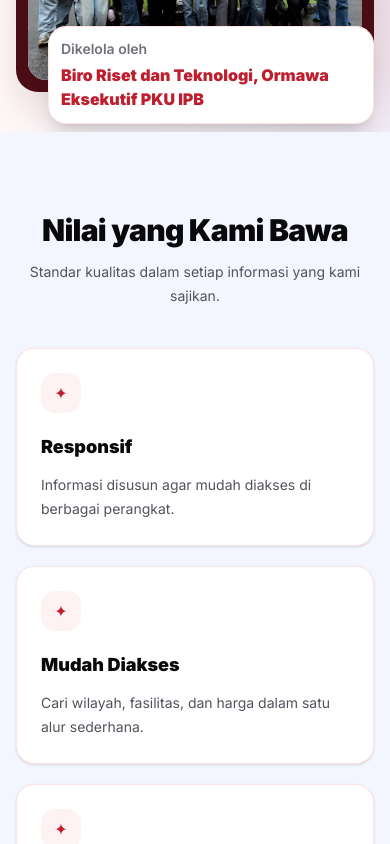
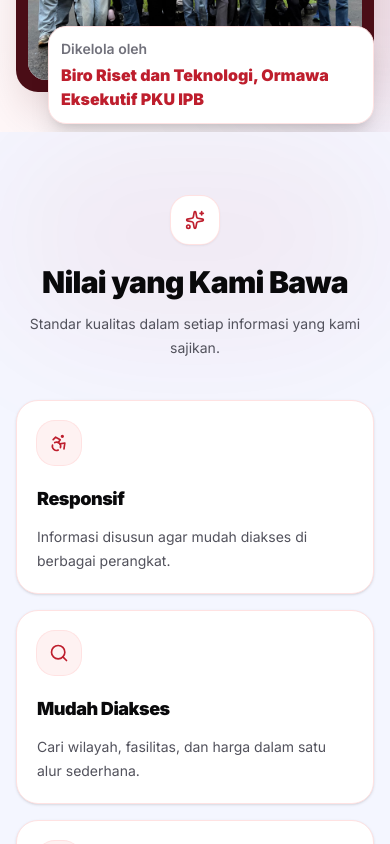
Before and after one commit to anasnasuhaaa/kostascope, a Next.js app: page /about in a window 390 px wide. Shown: the part 680-1524 px from the top of the page. Built offline with nearby package versions, Linux system fonts and the light colour scheme.

Commit message:
fix home page

```diff
--- a/app/about/page.tsx
+++ b/app/about/page.tsx
@@ -4,22 +4,35 @@ import Image from "next/image";
 import SiteFooter from "@/components/site-footer";
 import SiteHeader from "@/components/site-header";
 
+import {
+  Accessibility,
+  Info,
+  LayoutList,
+  Search,
+  Sparkles,
+} from "lucide-react";
+
 const values = [
   {
     title: "Responsif",
     description: "Informasi disusun agar mudah diakses di berbagai perangkat.",
+    icon: Accessibility,
   },
   {
     title: "Mudah Diakses",
     description: "Cari wilayah, fasilitas, dan harga dalam satu alur sederhana.",
+    icon: Search,
   },
   {
     title: "Terstruktur",
     description: "Data kost ditampilkan rapi untuk memudahkan perbandingan.",
+    icon: LayoutList,
   },
   {
     title: "Informatif",
-    description: "Detail penting seperti harga, fasilitas, dan kontak tersedia jelas.",
+    description:
+      "Detail penting seperti harga, fasilitas, dan kontak tersedia jelas.",
+    icon: Info,
   },
 ];
 
@@ -124,33 +137,54 @@ export default function AboutPage() {
           </div>
         </section> */}
 
-        <section className="bg-[#F4F6FF] py-20">
-          <div className="mx-auto max-w-7xl px-4 text-center sm:px-6 lg:px-8">
-            <h2 className="text-3xl font-black tracking-tight">
+  <section className="relative overflow-hidden bg-[#F4F6FF] py-16 sm:py-20">
+          <div className="absolute left-1/2 top-0 h-52 w-96 -translate-x-1/2 rounded-full bg-[#BE1E2D]/5 blur-3xl" />
+          <div className="absolute -left-24 bottom-0 h-56 w-56 rounded-full bg-[#BE1E2D]/5 blur-3xl" />
+
+          <div className="relative mx-auto max-w-7xl px-4 text-center sm:px-6 lg:px-8">
+            <div className="mx-auto flex h-12 w-12 items-center justify-center rounded-2xl bg-white text-[#BE1E2D] shadow-sm ring-1 ring-red-100">
+              <Sparkles className="h-5 w-5" />
+            </div>
+
+            <h2 className="mt-5 text-3xl font-black tracking-tight sm:text-4xl">
               Nilai yang Kami Bawa
             </h2>
+
             <p className="mx-auto mt-3 max-w-2xl text-sm leading-6 text-zinc-600">
               Standar kualitas dalam setiap informasi yang kami sajikan.
             </p>
 
-            <div className="mt-10 grid gap-5 md:grid-cols-4">
-              {values.map((value) => (
+            <div className="mt-10 grid gap-4 sm:grid-cols-2 sm:gap-5 lg:grid-cols-4">
+              {values.map((value) => {
+                const Icon = value.icon;
+
+                return (
                   <div
                     key={value.title}
-                  className="rounded-2xl border border-red-100 bg-white p-6 text-left shadow-sm"
+                    className="group relative overflow-hidden rounded-3xl border border-red-100 bg-white p-5 text-left shadow-sm transition duration-300 hover:-translate-y-1 hover:border-red-200 hover:shadow-xl hover:shadow-red-950/5 sm:p-6"
                   >
-                  <div className="mb-5 flex h-10 w-10 items-center justify-center rounded-xl bg-red-50 text-[#BE1E2D]">
-                    ✦
+                    <div className="absolute -right-10 -top-10 h-28 w-28 rounded-full bg-red-50 opacity-0 transition duration-300 group-hover:opacity-100" />
+
+                    <div className="relative">
+                      <div className="mb-5 flex h-11 w-11 items-center justify-center rounded-2xl bg-red-50 text-[#BE1E2D] ring-1 ring-red-100 transition duration-300 group-hover:bg-[#BE1E2D] group-hover:text-white">
+                        <Icon className="h-5 w-5" />
                       </div>
-                  <h3 className="text-lg font-black">{value.title}</h3>
+
+                      <h3 className="text-lg font-black tracking-tight">
+                        {value.title}
+                      </h3>
+
                       <p className="mt-3 text-sm leading-6 text-zinc-600">
                         {value.description}
                       </p>
                     </div>
-              ))}
+                  </div>
+                );
+              })}
             </div>
           </div>
         </section>
+
 
         <section className="bg-white py-20">
           <div className="mx-auto grid max-w-7xl items-center gap-12 px-4 sm:px-6 lg:grid-cols-2 lg:px-8">
--- a/app/kost/page.tsx
+++ b/app/kost/page.tsx
@@ -316,7 +316,7 @@ export default async function KostPage({ searchParams }: KostPageProps) {
           </div>
         </section>
 
-        <section className="mx-auto grid max-w-7xl gap-4 px-3 py-4 sm:px-6 lg:grid-cols-[320px_1fr] lg:gap-6 lg:px-8 lg:py-8">
+        <section className="mx-auto grid max-w-7xl gap-4 px-3 py-4 sm:px-6 md:grid-cols-[320px_1fr] lg:gap-6 lg:px-8 lg:py-8">
           <aside className="h-fit rounded-2xl border border-red-100 bg-white p-3 shadow-sm sm:p-4 lg:sticky lg:top-24 lg:rounded-3xl lg:p-5">
             <div className="mb-3 flex items-start justify-between gap-3 lg:mb-5">
               <div>
```
Also changed, not shown: app/page.tsx (+85 -30 lines). Lines whose indentation alone changed are shown as unchanged.
